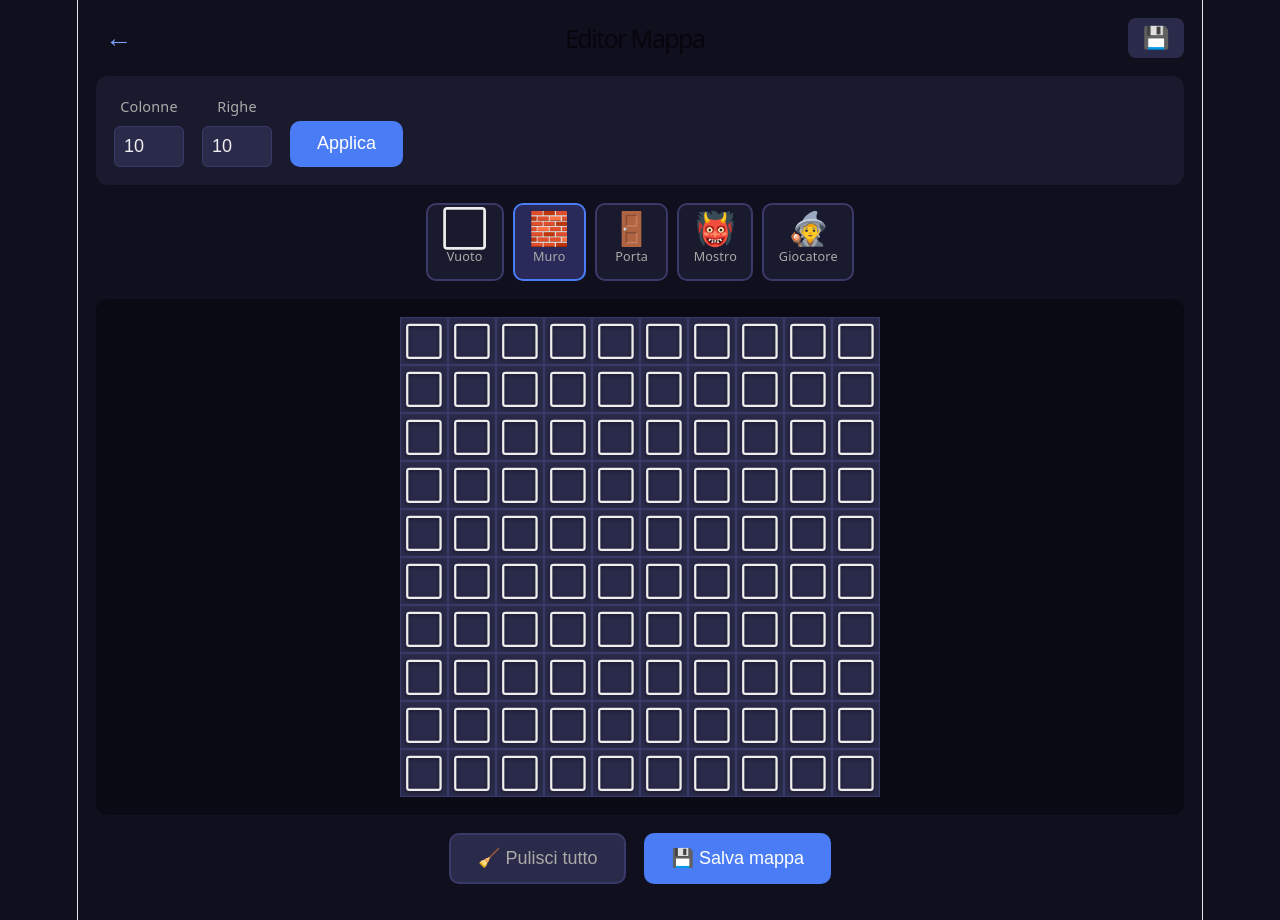
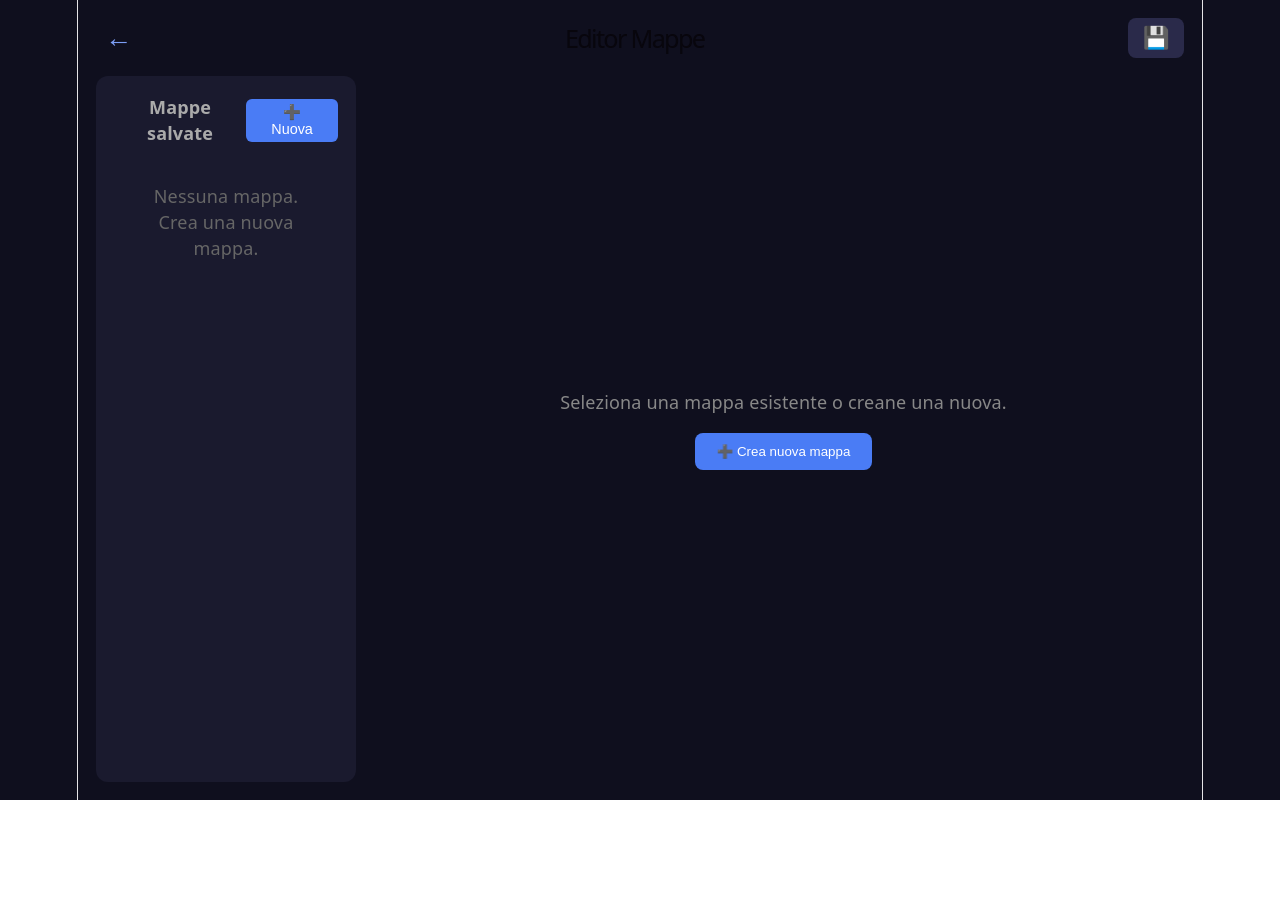
Before and after one commit to malaman-michael/aruco-game, a Vue app: page /#/map-editor in a window 1280 px wide. After the commit the page ends 800 px from the top, so only its background shows below. Built offline with nearby package versions, Linux system fonts and the light colour scheme.

Commit message:
aggiunta funzionalità per salvare ed editare più mappe

```diff
--- a/package.json
+++ b/package.json
@@ -13,6 +13,7 @@
     "axios": "^1.6.0",
     "js-aruco2": "2.0.0",
     "pinia": "^2.1.7",
+    "uuid": "^14.0.0",
     "vue": "^3.4.0",
     "vue-router": "^4.2.5"
   },
--- a/src/stores/mapStore.js
+++ b/src/stores/mapStore.js
@@ -1,7 +1,7 @@
 import { defineStore } from 'pinia'
 import { ref, computed } from 'vue'
+import { v4 as uuidv4 } from 'uuid'
 
-// Tipi di cella disponibili
 export const CELL_TYPES = {
   EMPTY: 'empty',
   WALL: 'wall',
@@ -10,7 +10,6 @@ export const CELL_TYPES = {
   PLAYER_SPAWN: 'player_spawn',
 }
 
-// Etichette ed emoji per UI
 export const CELL_TYPE_INFO = {
   [CELL_TYPES.EMPTY]: { label: 'Vuoto', emoji: '⬜', color: '#2a2a4a' },
   [CELL_TYPES.WALL]: { label: 'Muro', emoji: '🧱', color: '#6a4a2a' },
@@ -19,96 +18,133 @@ export const CELL_TYPE_INFO = {
   [CELL_TYPES.PLAYER_SPAWN]: { label: 'Giocatore', emoji: '🧙', color: '#2a4a6a' },
 }
 
-const STORAGE_KEY = 'aruco-map-data'
+const STORAGE_KEY = 'aruco-maps-list'
 
 export const useMapStore = defineStore('map', () => {
-  // Dimensioni griglia
-  const cols = ref(10)
-  const rows = ref(10)
+  const maps = ref([])
+  const currentMap = ref(null)
 
-  // Matrice di celle: array di array, ogni cella è una stringa (tipo)
-  const grid = ref([])
+  function loadMaps() {
+    try {
+      const raw = localStorage.getItem(STORAGE_KEY)
+      if (raw) {
+        maps.value = JSON.parse(raw)
+      } else {
+        maps.value = []
+      }
+    } catch {
+      maps.value = []
+    }
+  }
 
-  // Inizializza o ridimensiona la griglia
-  function initGrid(newCols = cols.value, newRows = rows.value) {
+  function saveMapsToStorage() {
+    localStorage.setItem(STORAGE_KEY, JSON.stringify(maps.value))
+  }
+
+  function createNewMap(name, cols = 10, rows = 10) {
+    const newGrid = []
+    for (let r = 0; r < rows; r++) {
+      const row = []
+      for (let c = 0; c < cols; c++) {
+        row.push(CELL_TYPES.EMPTY)
+      }
+      newGrid.push(row)
+    }
+    const map = {
+      id: uuidv4(),
+      name,
+      cols,
+      rows,
+      grid: newGrid,
+      createdAt: new Date().toISOString(),
+      updatedAt: new Date().toISOString(),
+    }
+    maps.value.push(map)
+    saveMapsToStorage()
+    currentMap.value = map
+    return map
+  }
+
+  function loadMap(mapId) {
+    const map = maps.value.find(m => m.id === mapId)
+    if (map) {
+      currentMap.value = JSON.parse(JSON.stringify(map))
+    }
+    return currentMap.value
+  }
+
+  function saveCurrentMap(name) {
+    if (!currentMap.value) return null
+    const now = new Date().toISOString()
+    const mapData = {
+      ...currentMap.value,
+      name: name || currentMap.value.name,
+      updatedAt: now,
+    }
+    const existingIndex = maps.value.findIndex(m => m.id === mapData.id)
+    if (existingIndex !== -1) {
+      maps.value[existingIndex] = mapData
+    } else {
+      mapData.createdAt = mapData.createdAt || now
+      maps.value.push(mapData)
+    }
+    saveMapsToStorage()
+    currentMap.value = mapData
+    return mapData
+  }
+
+  function deleteMap(mapId) {
+    maps.value = maps.value.filter(m => m.id !== mapId)
+    if (currentMap.value?.id === mapId) {
+      currentMap.value = null
+    }
+    saveMapsToStorage()
+  }
+
+  function setCell(col, row, type) {
+    if (!currentMap.value) return
+    if (col >= 0 && col < currentMap.value.cols && row >= 0 && row < currentMap.value.rows) {
+      currentMap.value.grid[row][col] = type
+    }
+  }
+
+  function getCell(col, row) {
+    if (!currentMap.value) return CELL_TYPES.EMPTY
+    return currentMap.value.grid[row]?.[col] || CELL_TYPES.EMPTY
+  }
+
+  function resizeCurrentMap(newCols, newRows) {
+    if (!currentMap.value) return
+    const oldGrid = currentMap.value.grid
     const newGrid = []
     for (let r = 0; r < newRows; r++) {
       const row = []
       for (let c = 0; c < newCols; c++) {
-        // Mantieni i vecchi valori se possibile
-        if (grid.value[r] && grid.value[r][c] !== undefined) {
-          row.push(grid.value[r][c])
+        if (r < oldGrid.length && c < oldGrid[0].length) {
+          row.push(oldGrid[r][c])
         } else {
           row.push(CELL_TYPES.EMPTY)
         }
       }
       newGrid.push(row)
     }
-    grid.value = newGrid
+    currentMap.value.grid = newGrid
+    currentMap.value.cols = newCols
+    currentMap.value.rows = newRows
+    currentMap.value.updatedAt = new Date().toISOString()
   }
 
-  // Imposta dimensioni e reinizializza
-  function setSize(newCols, newRows) {
-    cols.value = newCols
-    rows.value = newRows
-    initGrid(newCols, newRows)
-    saveToStorage()
-  }
-
-  // Cambia tipo di una cella
-  function setCell(col, row, type) {
-    if (col >= 0 && col < cols.value && row >= 0 && row < rows.value) {
-      grid.value[row][col] = type
-      saveToStorage()
-    }
-  }
-
-  // Ottieni tipo cella
-  function getCell(col, row) {
-    return grid.value[row]?.[col] || CELL_TYPES.EMPTY
-  }
-
-  // Pulisci tutta la mappa
-  function clearMap() {
-    initGrid(cols.value, rows.value)
-    saveToStorage()
-  }
-
-  // Persistenza
-  function saveToStorage() {
-    localStorage.setItem(STORAGE_KEY, JSON.stringify({
-      cols: cols.value,
-      rows: rows.value,
-      grid: grid.value,
-    }))
-  }
-
-  function loadFromStorage() {
-    try {
-      const raw = localStorage.getItem(STORAGE_KEY)
-      if (raw) {
-        const data = JSON.parse(raw)
-        cols.value = data.cols || 10
-        rows.value = data.rows || 10
-        grid.value = data.grid || []
-        // Assicurati che le dimensioni corrispondano
-        if (grid.value.length !== rows.value || (grid.value[0] && grid.value[0].length !== cols.value)) {
-          initGrid(cols.value, rows.value)
-        }
-      } else {
-        initGrid(cols.value, rows.value)
-      }
-    } catch {
-      initGrid(cols.value, rows.value)
-    }
-  }
-
-  // Carica all'avvio
-  loadFromStorage()
+  loadMaps()
 
   return {
-    cols, rows, grid,
-    setSize, setCell, getCell, clearMap,
-    saveToStorage,
+    maps,
+    currentMap,
+    createNewMap,
+    loadMap,
+    saveCurrentMap,
+    deleteMap,
+    setCell,
+    getCell,
+    resizeCurrentMap,
   }
 })
--- a/src/views/HomeView.vue
+++ b/src/views/HomeView.vue
@@ -17,6 +17,7 @@
   <button class="btn-map" @click="$router.push('/map-editor')">
     🗺️ Editor Mappa
   </button>
+
 </div>
 
     <div class="info-card">
--- a/src/views/MapEditorView.vue
+++ b/src/views/MapEditorView.vue
@@ -3,13 +3,48 @@
     <!-- Header -->
     <div class="editor-header">
       <button class="back-btn" @click="$router.push('/')">←</button>
-      <h1>Editor Mappa</h1>
+      <h1>Editor Mappe</h1>
       <div class="header-actions">
-        <button class="icon-btn" @click="saveMap" title="Salva mappa">💾</button>
+        <button class="icon-btn" @click="saveCurrentMapHandler" title="Salva mappa corrente">💾</button>
       </div>
     </div>
 
-    <!-- Controlli dimensioni -->
+    <div class="editor-layout">
+      <!-- Sidebar sinistra: elenco mappe -->
+      <div class="sidebar">
+        <div class="sidebar-header">
+          <h3>Mappe salvate</h3>
+          <button class="btn-new" @click="createNewMapHandler">➕ Nuova</button>
+        </div>
+        <div class="map-list">
+          <div
+            v-for="map in mapStore.maps"
+            :key="map.id"
+            class="map-item"
+            :class="{ active: currentMapId === map.id }"
+            @click="selectMap(map.id)"
+          >
+            <div class="map-info">
+              <span class="map-name">{{ map.name }}</span>
+              <span class="map-size">{{ map.cols }}×{{ map.rows }}</span>
+            </div>
+            <button class="btn-delete" @click.stop="deleteMapHandler(map.id)">🗑</button>
+          </div>
+          <p v-if="mapStore.maps.length === 0" class="no-maps">Nessuna mappa. Crea una nuova mappa.</p>
+        </div>
+      </div>
+
+      <!-- Area editor (visibile solo se c'è una mappa corrente) -->
+      <div class="editor-area" v-if="currentMap">
+        <!-- Nome mappa e dimensioni -->
+        <div class="map-header">
+          <input
+            type="text"
+            v-model="mapName"
+            placeholder="Nome mappa"
+            class="map-name-input"
+            @blur="saveCurrentMapHandler"
+          />
           <div class="size-controls">
             <div class="size-input">
               <label>Colonne</label>
@@ -19,7 +54,8 @@
               <label>Righe</label>
               <input type="number" v-model.number="tempRows" min="4" max="20" />
             </div>
-      <button class="btn-primary" @click="applySize">Applica</button>
+            <button class="btn-primary" @click="applyResize">Applica</button>
+          </div>
         </div>
 
         <!-- Palette strumenti -->
@@ -40,7 +76,7 @@
         <div class="grid-container">
           <div class="grid-wrapper">
             <div
-          v-for="(row, r) in mapStore.grid"
+              v-for="(row, r) in currentMap.grid"
               :key="r"
               class="grid-row"
             >
@@ -49,43 +85,81 @@
                 :key="c"
                 class="grid-cell"
                 :style="{ backgroundColor: getCellColor(cell) }"
-            @click="setCell(c, r)"
-            @contextmenu.prevent="setCell(c, r, CELL_TYPES.EMPTY)"
+                @click="setCellHandler(c, r)"
+                @contextmenu.prevent="setCellHandler(c, r, CELL_TYPES.EMPTY)"
               >
                 <span class="cell-emoji">{{ CELL_TYPE_INFO[cell]?.emoji || '⬜' }}</span>
               </div>
             </div>
           </div>
         </div>
+      </div>
 
-    <!-- Azioni -->
-    <div class="action-bar">
-      <button class="btn-secondary" @click="clearMap">🧹 Pulisci tutto</button>
-      <button class="btn-primary" @click="saveMap">💾 Salva mappa</button>
+      <!-- Placeholder se nessuna mappa caricata -->
+      <div v-else class="no-map-selected">
+        <p>Seleziona una mappa esistente o creane una nuova.</p>
+        <button class="btn-primary" @click="createNewMapHandler">➕ Crea nuova mappa</button>
+      </div>
     </div>
   </div>
 </template>
 
 <script setup>
-import { ref, onMounted } from 'vue'
+import { ref, computed, watch } from 'vue'
 import { useMapStore, CELL_TYPES, CELL_TYPE_INFO } from '../stores/mapStore.js'
 
 const mapStore = useMapStore()
 
-const tempCols = ref(mapStore.cols)
-const tempRows = ref(mapStore.rows)
+const mapName = ref('')
+const tempCols = ref(10)
+const tempRows = ref(10)
 const selectedType = ref(CELL_TYPES.WALL)
+const currentMapId = ref(null)
 
-onMounted(() => {
-  tempCols.value = mapStore.cols
-  tempRows.value = mapStore.rows
-})
+const currentMap = computed(() => mapStore.currentMap)
 
-function applySize() {
-  mapStore.setSize(tempCols.value, tempRows.value)
+watch(currentMap, (newMap) => {
+  if (newMap) {
+    mapName.value = newMap.name
+    tempCols.value = newMap.cols
+    tempRows.value = newMap.rows
+    currentMapId.value = newMap.id
+  } else {
+    mapName.value = ''
+    currentMapId.value = null
+  }
+}, { immediate: true })
+
+function selectMap(mapId) {
+  mapStore.loadMap(mapId)
 }
 
-function setCell(col, row, forcedType = null) {
+function createNewMapHandler() {
+  const name = prompt('Nome della nuova mappa:', 'Nuova Mappa')
+  if (name) {
+    mapStore.createNewMap(name, 10, 10)
+  }
+}
+
+function saveCurrentMapHandler() {
+  if (!currentMap.value) return
+  mapStore.saveCurrentMap(mapName.value)
+  alert('Mappa salvata!')
+}
+
+function deleteMapHandler(mapId) {
+  if (confirm('Eliminare questa mappa?')) {
+    mapStore.deleteMap(mapId)
+  }
+}
+
+function applyResize() {
+  if (!currentMap.value) return
+  mapStore.resizeCurrentMap(tempCols.value, tempRows.value)
+}
+
+function setCellHandler(col, row, forcedType = null) {
+  if (!currentMap.value) return
   const type = forcedType !== null ? forcedType : selectedType.value
   mapStore.setCell(col, row, type)
 }
@@ -93,20 +167,10 @@ function setCell(col, row, forcedType = null) {
 function getCellColor(type) {
   return CELL_TYPE_INFO[type]?.color || '#2a2a4a'
 }
-
-function clearMap() {
-  if (confirm('Cancellare tutta la mappa?')) {
-    mapStore.clearMap()
-  }
-}
-
-function saveMap() {
-  mapStore.saveToStorage()
-  alert('Mappa salvata!')
-}
 </script>
 
 <style scoped>
+/* (includere gli stili del messaggio precedente) */
 .map-editor {
   min-height: 100vh;
   background: #0f0f1e;
@@ -114,9 +178,7 @@ function saveMap() {
   display: flex;
   flex-direction: column;
   padding: 1rem;
-  padding-bottom: 2rem;
 }
-
 .editor-header {
   display: flex;
   align-items: center;
@@ -149,15 +211,112 @@ h1 {
   border-radius: 8px;
   cursor: pointer;
 }
-
+.editor-layout {
+  display: flex;
+  gap: 1.5rem;
+  flex: 1;
+  overflow: hidden;
+}
+.sidebar {
+  width: 260px;
+  background: #1a1a2e;
+  border-radius: 12px;
+  padding: 1rem;
+  display: flex;
+  flex-direction: column;
+}
+.sidebar-header {
+  display: flex;
+  justify-content: space-between;
+  align-items: center;
+  margin-bottom: 1rem;
+}
+.sidebar-header h3 {
+  margin: 0;
+  font-size: 1rem;
+  color: #aaa;
+}
+.btn-new {
+  background: #4a7cf5;
+  color: #fff;
+  border: none;
+  border-radius: 6px;
+  padding: 0.3rem 0.8rem;
+  font-size: 0.8rem;
+  cursor: pointer;
+}
+.map-list {
+  flex: 1;
+  overflow-y: auto;
+}
+.map-item {
+  display: flex;
+  align-items: center;
+  justify-content: space-between;
+  background: #2a2a4a;
+  border-radius: 8px;
+  padding: 0.5rem 0.8rem;
+  margin-bottom: 0.5rem;
+  cursor: pointer;
+  border: 1px solid transparent;
+  transition: all 0.15s;
+}
+.map-item:hover {
+  background: #3a3a5a;
+}
+.map-item.active {
+  border-color: #4a7cf5;
+  background: #2a2a5a;
+}
+.map-info {
+  display: flex;
+  flex-direction: column;
+}
+.map-name {
+  font-weight: 500;
+}
+.map-size {
+  font-size: 0.7rem;
+  color: #888;
+}
+.btn-delete {
+  background: none;
+  border: none;
+  color: #ff8888;
+  cursor: pointer;
+  font-size: 1rem;
+  padding: 0.2rem;
+}
+.no-maps {
+  color: #666;
+  text-align: center;
+  padding: 1rem;
+}
+.editor-area {
+  flex: 1;
+  display: flex;
+  flex-direction: column;
+  overflow: hidden;
+}
+.map-header {
+  display: flex;
+  align-items: center;
+  gap: 1.5rem;
+  margin-bottom: 1rem;
+}
+.map-name-input {
+  background: #2a2a4a;
+  border: 1px solid #3a3a6a;
+  border-radius: 8px;
+  color: #eee;
+  padding: 0.5rem 1rem;
+  font-size: 1.2rem;
+  width: 250px;
+}
 .size-controls {
   display: flex;
   align-items: flex-end;
   gap: 1rem;
-  background: #1a1a2e;
-  padding: 1rem;
-  border-radius: 12px;
-  margin-bottom: 1rem;
 }
 .size-input {
   display: flex;
@@ -173,17 +332,14 @@ h1 {
   border: 1px solid #3a3a6a;
   border-radius: 6px;
   color: #eee;
-  padding: 0.5rem;
-  width: 70px;
-  font-size: 1rem;
+  padding: 0.4rem;
+  width: 60px;
 }
-
 .tool-palette {
   display: flex;
   flex-wrap: wrap;
   gap: 0.5rem;
   margin-bottom: 1rem;
-  justify-content: center;
 }
 .tool-item {
   display: flex;
@@ -209,14 +365,12 @@ h1 {
   color: #aaa;
   margin-top: 0.2rem;
 }
-
 .grid-container {
   flex: 1;
   overflow: auto;
   background: #0a0a14;
   border-radius: 12px;
   padding: 1rem;
-  margin-bottom: 1rem;
 }
 .grid-wrapper {
   display: inline-block;
@@ -243,26 +397,21 @@ h1 {
   font-size: 1.5rem;
   filter: drop-shadow(0 1px 2px rgba(0,0,0,0.5));
 }
-
-.action-bar {
+.no-map-selected {
+  flex: 1;
   display: flex;
+  flex-direction: column;
+  align-items: center;
   justify-content: center;
-  gap: 1rem;
-}
-.btn-primary, .btn-secondary {
-  padding: 0.7rem 1.5rem;
-  border-radius: 10px;
-  font-size: 1rem;
-  cursor: pointer;
-  border: none;
+  color: #888;
 }
 .btn-primary {
   background: #4a7cf5;
   color: #fff;
-}
-.btn-secondary {
-  background: #2a2a4a;
-  color: #aaa;
-  border: 2px solid #3a3a6a;
+  border: none;
+  border-radius: 8px;
+  padding: 0.6rem 1.2rem;
+  cursor: pointer;
+  margin-top: 1rem;
 }
 </style>
```
Also changed, not shown: 1 other file (tests, documents, lock files or other folders). Lines whose indentation alone changed are shown as unchanged.
